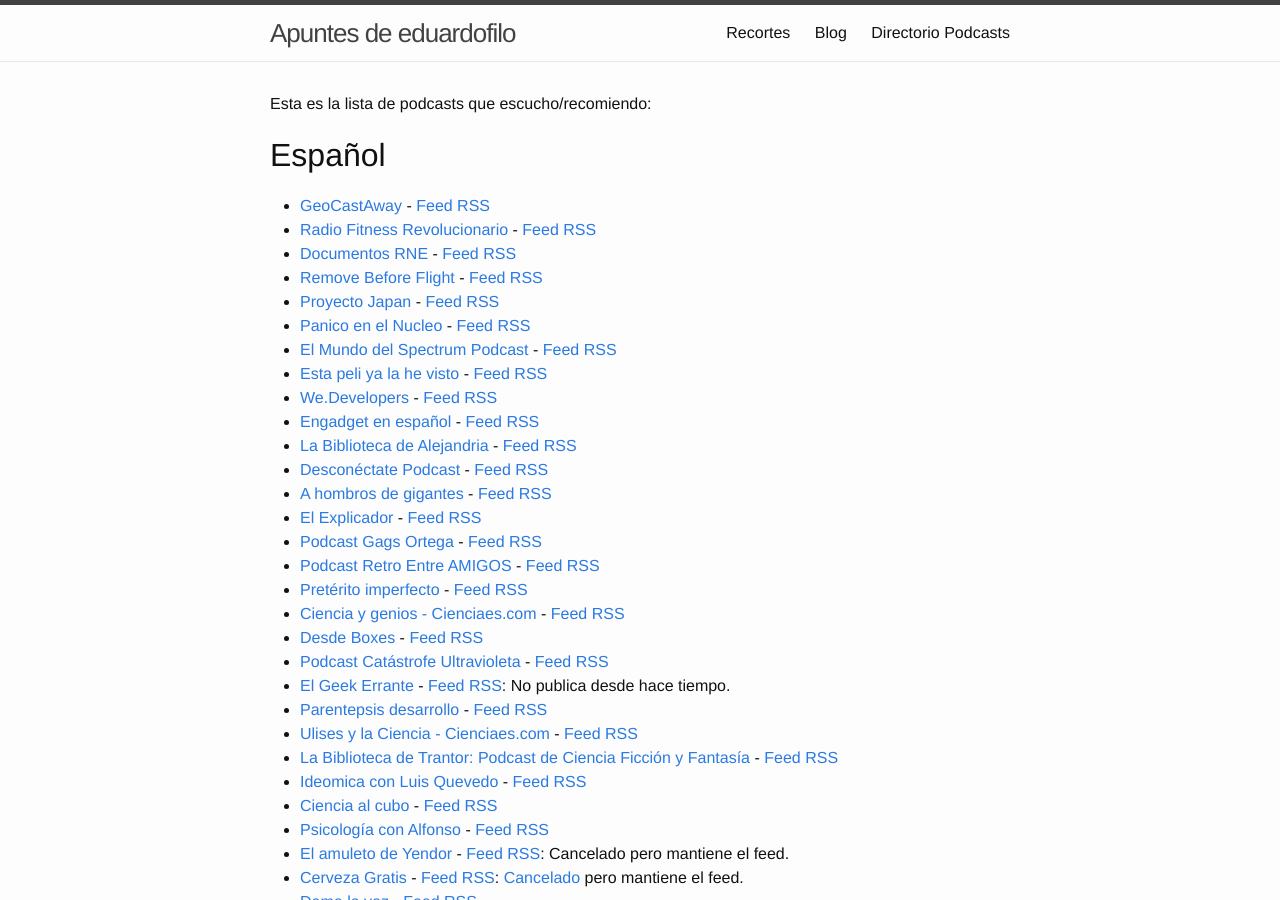
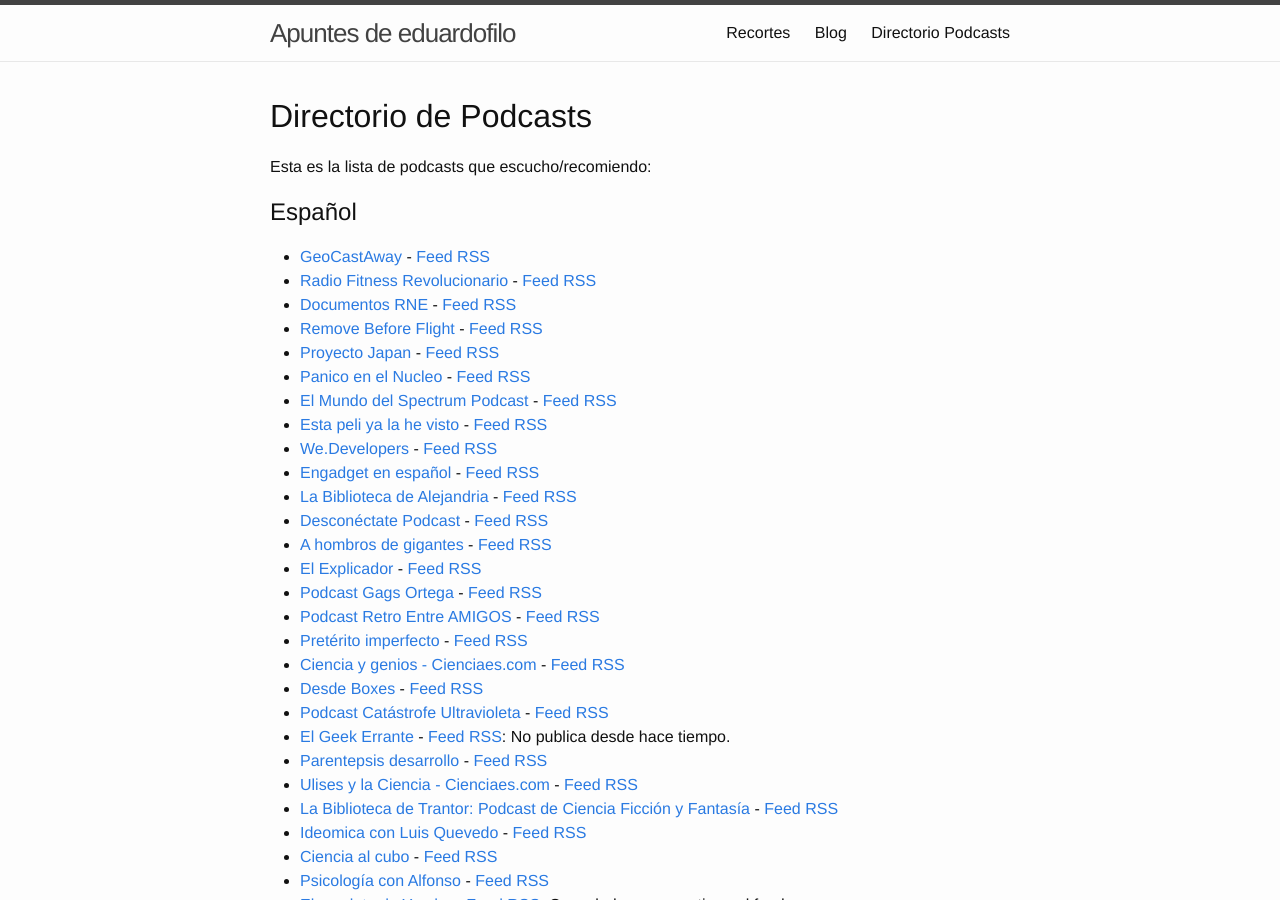
Before and after one commit to eduardofilo/eduardofilo.jekyll, a Jekyll site: the page built from podcasts.md, in a window 1280 px wide and 900 px high. Built offline with Jekyll 4.4.1, drawn with Linux system fonts in a browser that asks for light colours; Markdown is read by kramdown in place of the engine named in the settings.

Commit message:
Cambio menor.

```diff
--- a/blog.html
+++ b/blog.html
@@ -6,7 +6,7 @@
 
 <div class="home">
 
-  <h1 class="page-heading">Posts</h1>
+  <h1 class="page-heading">Blog</h1>
 
   <ul class="post-list">
     {% for post in site.posts %}
--- a/podcasts.md
+++ b/podcasts.md
@@ -4,9 +4,11 @@
 permalink: /podcasts.html
 ---
 
+# Directorio de Podcasts
+
 Esta es la lista de podcasts que escucho/recomiendo:
 
-# Español
+## Español
 
 * [GeoCastAway](http://www.geocastaway.com/) - [Feed RSS](http://feeds.feedburner.com/geocastawaypodcast)
 * [Radio Fitness Revolucionario](http://www.fitnessrevolucionario.com/category/radio-fitness-revolucionario/) - [Feed RSS](http://www.ivoox.com/radio-fitness-revolucionario_fg_f1115589_filtro_1.xml)
@@ -46,18 +48,18 @@
 * [Droidcast Android](http://www.droidcast.es/) - [Feed RSS](http://feeds.feedburner.com/droidcast)
 * [A Través del Universo](http://universo.iaa.es/) - [Feed RSS](http://feeds.feedburner.com/ATravesDelUniverso): Cancelado pero mantiene el feed.
 
-# Música
+## Música
 
 * [Brain Damage](http://floydpodcast.com/) - [Feed RSS](http://braindamage.libsyn.com/rss)
 * [Los imprescindibles](http://www.rtve.es/alacarta/audios/los-imprescindibles/) - [Feed RSS](http://www.rtve.es/api/programas/23352/audios.rss)
 
-# Vídeo
+## Vídeo
 
 * [El extraño caso de Henrietta S. Leavitt & Erasmus Cefeido](http://henrietta.iaa.es/) - [Feed RSS](http://henrietta.iaa.es/feed.xml)
 * [Redes](http://www.redesparalaciencia.com/programa-redes) - [Feed RSS](http://www.redesparalaciencia.com/redes.rss)
 * [NASACast Video](http://www.nasa.gov/multimedia/podcasting/#.VJYSXAAA) - [Feed RSS](http://www.nasa.gov/rss/dyn/NASAcast_vodcast.rss)
 
-# Inglés
+## Inglés
 
 * [StarTalk Radio Show by Neil deGrasse Tyson](http://www.startalkradio.net/) - [Feed RSS](http://www.startalkradio.net/feed/shows/)
 * [The Moth Podcast](http://themoth.org/about/programs/the-moth-podcast) - [Feed RSS](http://feeds.feedburner.com/themothpodcast)
```
